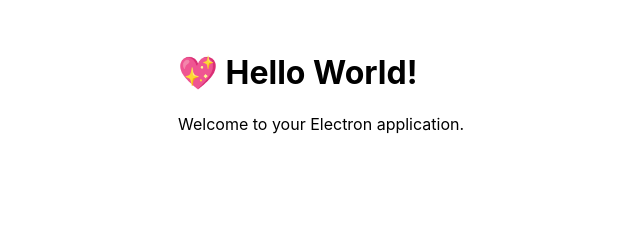
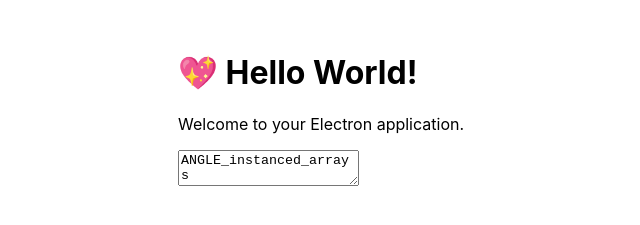
Before and after one commit to wsw0108/electron-test-app, an Electron app: page src/index.html in a window 1280 px wide. Shown: the whole page, without its empty margins (158-798 px from the left). Drawn offline with Linux system fonts and the light colour scheme.

Commit message:
report supported extensions

```diff
--- a/src/index.html
+++ b/src/index.html
@@ -8,5 +8,20 @@
   <body>
     <h1>💖 Hello World!</h1>
     <p>Welcome to your Electron application.</p>
+    <div>
+      <canvas id="test" width="1px" height="1px" style="display: none;"></canvas>
+      <textarea id="output"></textarea>
+    </div>
+    <script>
+     const output = document.getElementById('output');
+     const canvas = document.getElementById('test');
+     const gl = canvas.getContext('webgl');
+     const extensions = gl.getSupportedExtensions();
+     const text = [];
+     for (let ext of extensions) {
+       text.push(ext);
+     }
+     output.innerHTML = text.join('\n');
+    </script>
   </body>
 </html>
```
Also changed, not shown: test/AppTest.js (+6 -0 lines).
